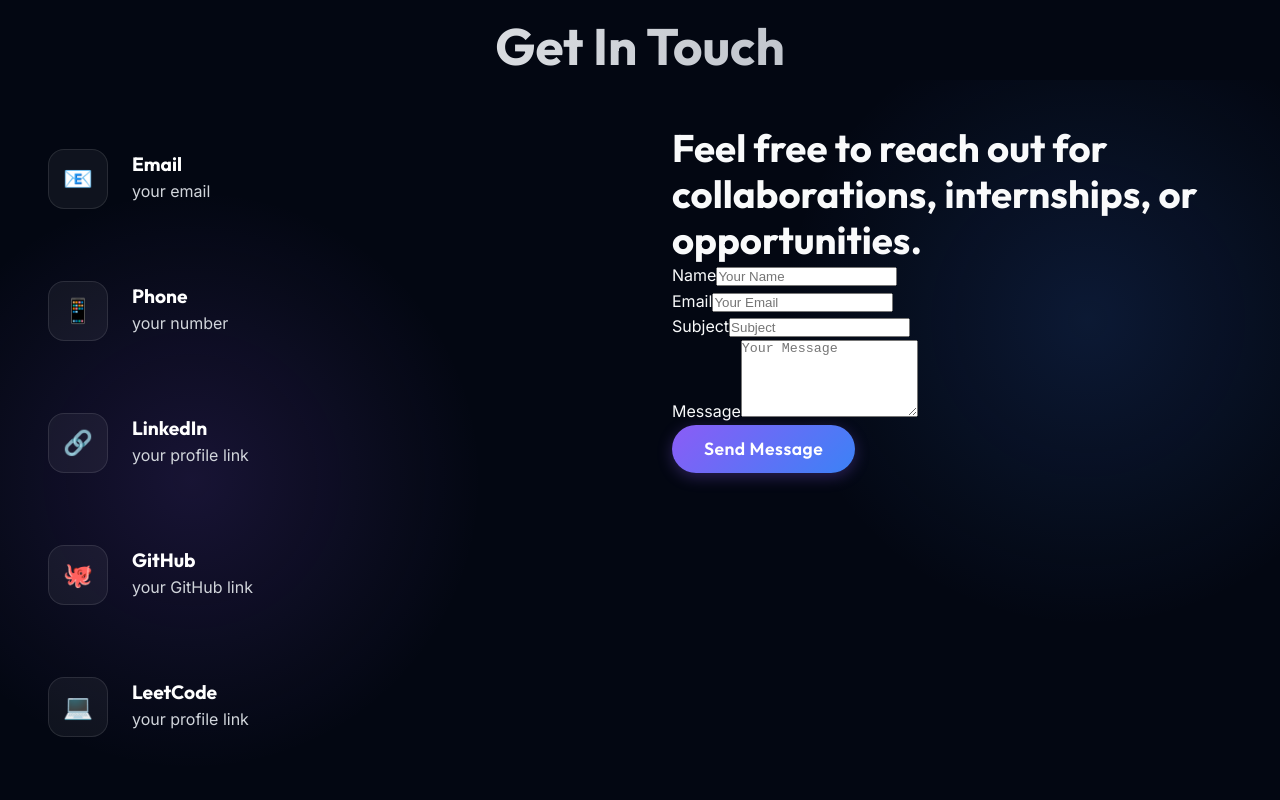
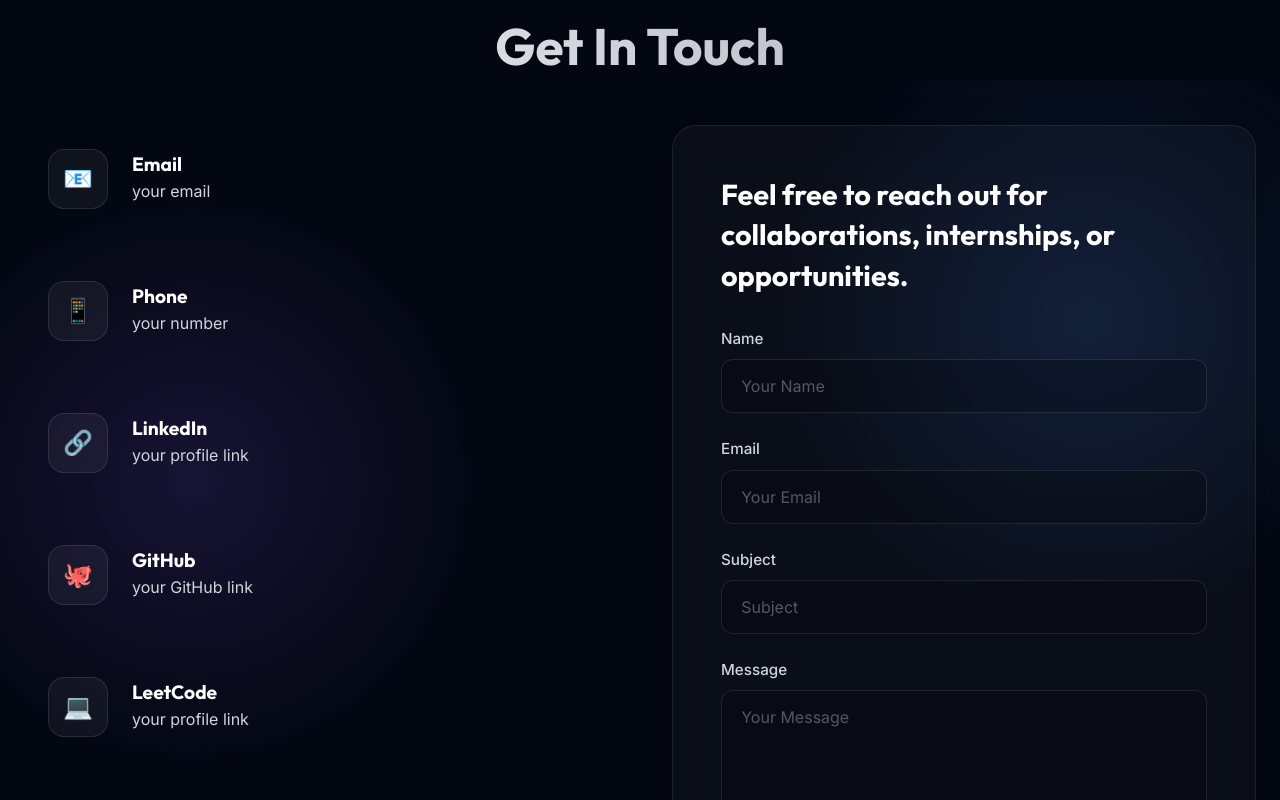
Before and after one commit to sampreethapremkumar/portfolio, a React (Vite) app: page / in a window 1280 px wide. Shown: the part 4720-5520 px from the top of the page. Built offline with nearby package versions, Linux system fonts and the light colour scheme; the HTML template or start-up script is replaced by a standard one.

Commit message:
Enhance contact form UI

```diff
--- a/src/index.css
+++ b/src/index.css
@@ -756,3 +756,66 @@ section {
   .nav-toggle { display: block; }
   .header-content { padding: 0.5rem 0; }
 }
+/* Contact Form Enhancements */
+.contact-form-container {
+  background: var(--glass-bg);
+  border-radius: 24px;
+  padding: 3rem;
+  backdrop-filter: blur(16px);
+  -webkit-backdrop-filter: blur(16px);
+  border: 1px solid var(--glass-border);
+  box-shadow: var(--glass-shadow);
+}
+
+.contact-form h3 {
+  font-size: 1.8rem;
+  color: #fff;
+  margin-bottom: 2rem;
+  line-height: 1.4;
+}
+
+.form-group {
+  margin-bottom: 1.5rem;
+  text-align: left;
+}
+
+.form-group label {
+  display: block;
+  font-size: 0.95rem;
+  font-weight: 500;
+  color: var(--text-secondary);
+  margin-bottom: 0.5rem;
+}
+
+.form-group input,
+.form-group textarea {
+  width: 100%;
+  padding: 1rem 1.2rem;
+  background: rgba(0, 0, 0, 0.2);
+  border: 1px solid rgba(255, 255, 255, 0.1);
+  border-radius: 12px;
+  color: #fff;
+  font-family: var(--font-body);
+  font-size: 1rem;
+  transition: all var(--transition-normal);
+}
+
+.form-group input::placeholder,
+.form-group textarea::placeholder {
+  color: var(--text-light);
+  opacity: 0.5;
+}
+
+.form-group input:focus,
+.form-group textarea:focus {
+  outline: none;
+  border-color: var(--primary-color);
+  background: rgba(0, 0, 0, 0.4);
+  box-shadow: 0 0 0 4px rgba(139, 92, 246, 0.1);
+}
+
+.contact-form .btn {
+  width: 100%;
+  margin-top: 1rem;
+  padding: 1rem;
+}
```
